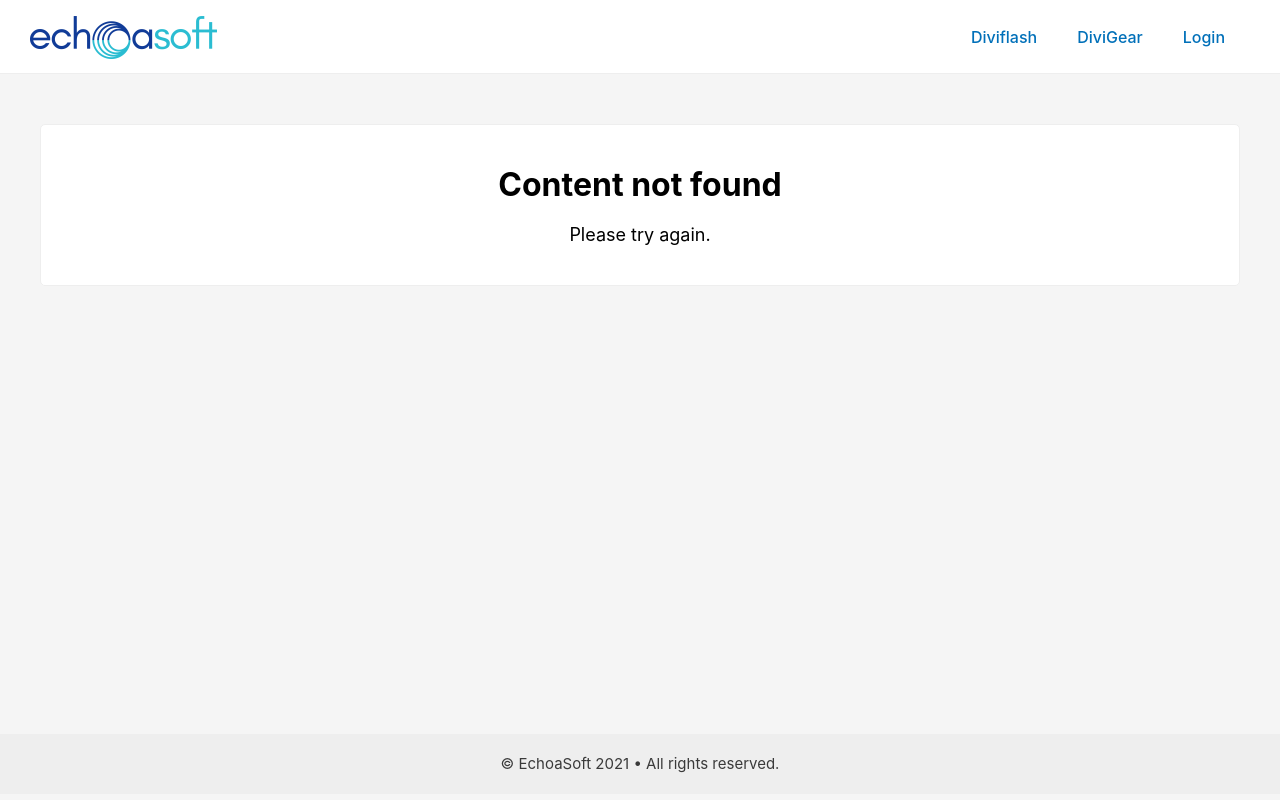
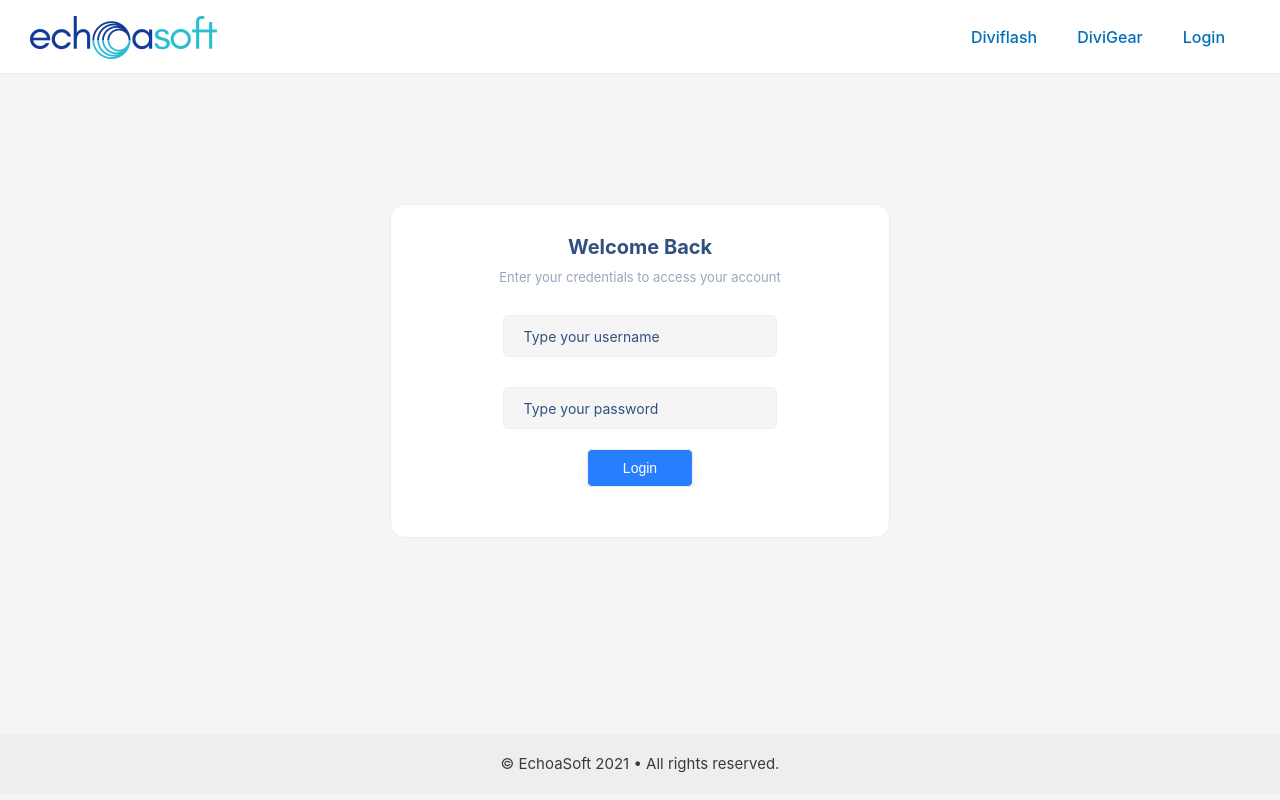
Before and after one commit to mralaminahamed/tracker-react-app, a React (Create React App) app: page /login in a window 1280 px wide. Before the commit this address had no page. Built offline with nearby package versions, Linux system fonts and the light colour scheme.

Commit message:
Connecting db for login

```diff
--- a/src/Assets/sass/App.scss
+++ b/src/Assets/sass/App.scss
@@ -7,6 +7,7 @@
 
 /* add dependencies for page wise */
 @import "./pages/home";
+@import "./pages/login.scss";
 
 /* add responsive stylesheets for all components */
 @import "./responsive/header-area.scss";
@@ -68,7 +69,7 @@ main .container {
 
     text-align: center;
     background-color: var(--fallback-text-color);
-    border: 1px solid var(--header-bg-border-color);
+    border: 1px solid var(--default-bg-border-color);
 
     & h1 {
         font-size: 32px;
--- a/src/Assets/sass/header-area.scss
+++ b/src/Assets/sass/header-area.scss
@@ -4,7 +4,7 @@ header {
     height: 74px;
 
     background-color: var(--header-bg-color);
-    border-bottom: 1px solid var(--header-bg-border-color);
+    border-bottom: 1px solid var(--default-bg-border-color);
     //box-shadow: 0 16px 27px -9px rgb(0 0 0 / 2%);
 }
 
@@ -62,7 +62,7 @@ header {
             text-transform: capitalize;
 
             &:hover, &:active, &:focus {
-                color: var(--menu-text-color);
+                color: var(--menu-link-focus-color);
             }
         }
 
--- /dev/null
+++ b/src/Assets/sass/pages/login.scss
@@ -0,0 +1,121 @@
+.log-in {
+    width: 500px;
+    min-height: 250px;
+    background-color: var(--fallback-text-color);
+
+    display: flex;
+    flex-direction: column;
+    align-items: center;
+
+    margin-top: 10vh;
+    padding: 30px 20px;
+
+    border: 1px solid var(--default-bg-border-color);
+    border-radius: 15px;
+
+    &:focus, &:hover {
+        box-shadow: 0 8px 15px 0 var(--default-bg-border-color);
+    }
+
+    & h1, & label, & .button-group {
+        margin-top: 30px;
+    }
+
+
+    & h1, & form {
+        display: block;
+        width: 100%;
+        text-align: center;
+    }
+
+
+    & h1 {
+        font-size: 20px;
+        color: var(--menu-link-focus-color);
+        margin-top: 0;
+    }
+
+
+    & h2 {
+        font-size: 13px;
+        color: rgba(#31507D, 0.5);
+        margin-top: 10px;
+        font-weight: 400;
+    }
+
+    & label, & .button-group {
+        width: 100%;
+        display: flex;
+        flex-direction: row;
+        align-items: center;
+        justify-content: center;
+
+    }
+
+    & label {
+        font-size: 14px;
+        text-transform: capitalize;
+        font-weight: 400;
+
+        & input[type=text], & input[type=password] {
+            width: 60%;
+            padding: 10px 20px;
+            background-color: var(--body-bg-color);
+            border: 1px solid var(--default-bg-border-color);
+            border-radius: 5px;
+
+            font-family: var(--font-family-sans-serif);
+            font-size: 16px;
+
+            &:focus, &:active, &:hover, &:active, &:focus-within, &:focus-visible {
+                border: 1px solid var(--default-bg-border-color);
+            }
+
+            &::placeholder {
+                font-size: 14px;
+                font-weight: 400;
+                color: var(--menu-link-focus-color);
+            }
+        }
+    }
+
+    & .button-group {
+        width: 60%;
+        margin: 20px auto;
+
+        & imput {
+            margin-right: 20px;
+
+            &:last-child {
+                margin-right: 0;
+            }
+        }
+
+        & input[type=submit], & input[type=reset]{
+            font-size: 14px;
+            font-weight: 500;
+            text-align: center;
+            text-transform: capitalize;
+
+            color: var(--fallback-text-color);
+            cursor: pointer;
+
+            padding: 10px 35px;
+
+            border: 1px solid var(--default-bg-border-color);
+            border-radius: 5px;
+            box-shadow: 0 8px 15px 0 var(--default-bg-border-color);
+
+            background-color: linear-gradient(180deg,#f2f5ff 0%,#f2f5ff 100%);
+        }
+
+        & input[type=submit] {
+            background-color: #277FFE;
+        }
+
+        & input[type=reset] {
+            color: #000;
+            background-color: #FDD663;
+        }
+    }
+}
--- a/src/Assets/sass/psudo.scss
+++ b/src/Assets/sass/psudo.scss
@@ -10,6 +10,8 @@
     border-width: 0;
     box-sizing: border-box;
     clear: both;
+
+    outline: none;
 
     //transition: ease 300ms;
 }
@@ -26,9 +28,10 @@
 
     /* colors */
     --header-bg-color: #FFF;
-    --header-bg-border-color: #eeeeee;
+    --default-bg-border-color: #eeeeee;
     --footer-bg-color:#eeeeee;
     --menu-text-color: #666666;
+    --menu-link-focus-color: #31507D;
     --menu-link-active-color: #0170B9;
     --body-bg-color: #f5f5f5;
     --brand-color: #0577cc;
--- a/src/Assets/ts/components/AppBody.tsx
+++ b/src/Assets/ts/components/AppBody.tsx
@@ -3,9 +3,9 @@ import { Routes, Route } from "react-router-dom";
 
 /* internal deps */
 import Home from "../pages/Home";
+import NotFound from "../pages/NotFound";
 import Diviflash from "../pages/Diviflash";
-import NotFound from "../pages/NotFound";
-
+import Login from "../pages/Login";
 
 // https://reactrouter.com/docs/en/v6/getting-started/tutorial
 
@@ -16,7 +16,8 @@ export default function Container() {
                 <Routes>
                     <Route path="/" element={<Home />} />
                     <Route path="/diviflash" element={<Diviflash />} />
-					<Route path="*" element={<NotFound/>} />
+                    <Route path="/login" element={<Login />} />
+                    <Route path="*" element={<NotFound />} />
                 </Routes>
             </section>
         </main>
--- /dev/null
+++ b/src/Assets/ts/pages/Login.tsx
@@ -0,0 +1,47 @@
+import { sendRequest } from "../includes/request";
+import { update_title } from "../includes/utilities";
+
+export default function Login() {
+    update_title("Log in");
+
+    return (
+        <div className="log-in">
+            <h1>Welcome Back</h1>
+            <h2>Enter your credentials to access your account</h2>
+            <form action="" method="get" encType="multipart/form-data">
+                <label>
+                    <input name="username" type="text" placeholder="Type your username" />
+                </label>
+                <label>
+                    <input name="password" type="password" placeholder="Type your password" />
+                </label>
+                <div className="button-group">
+                    <input
+                        type="submit"
+                        value="Login"
+                        onClick={(e) => {
+                            e.preventDefault();
+                            sendRequest(
+                                {
+                                    url: "https://www.mishusoft.com/api/db/create",
+                                    method: "get",
+                                    async: true,
+                                    data: {
+                                        db: "echoa-tracker",
+                                        user: "echoa",
+                                        password: "echoa",
+                                    },
+                                },
+                                function (data) {
+                                    console.log(data);
+                                }
+                            );
+                            console.log(e);
+                        }}
+                    />
+                    {/* <input type="reset" value="Reset" /> */}
+                </div>
+            </form>
+        </div>
+    );
+}
```
Also changed, not shown: suggets/image_processing20210122-25821-1jvjv3z.png (added). Lines whose indentation alone changed are shown as unchanged.
